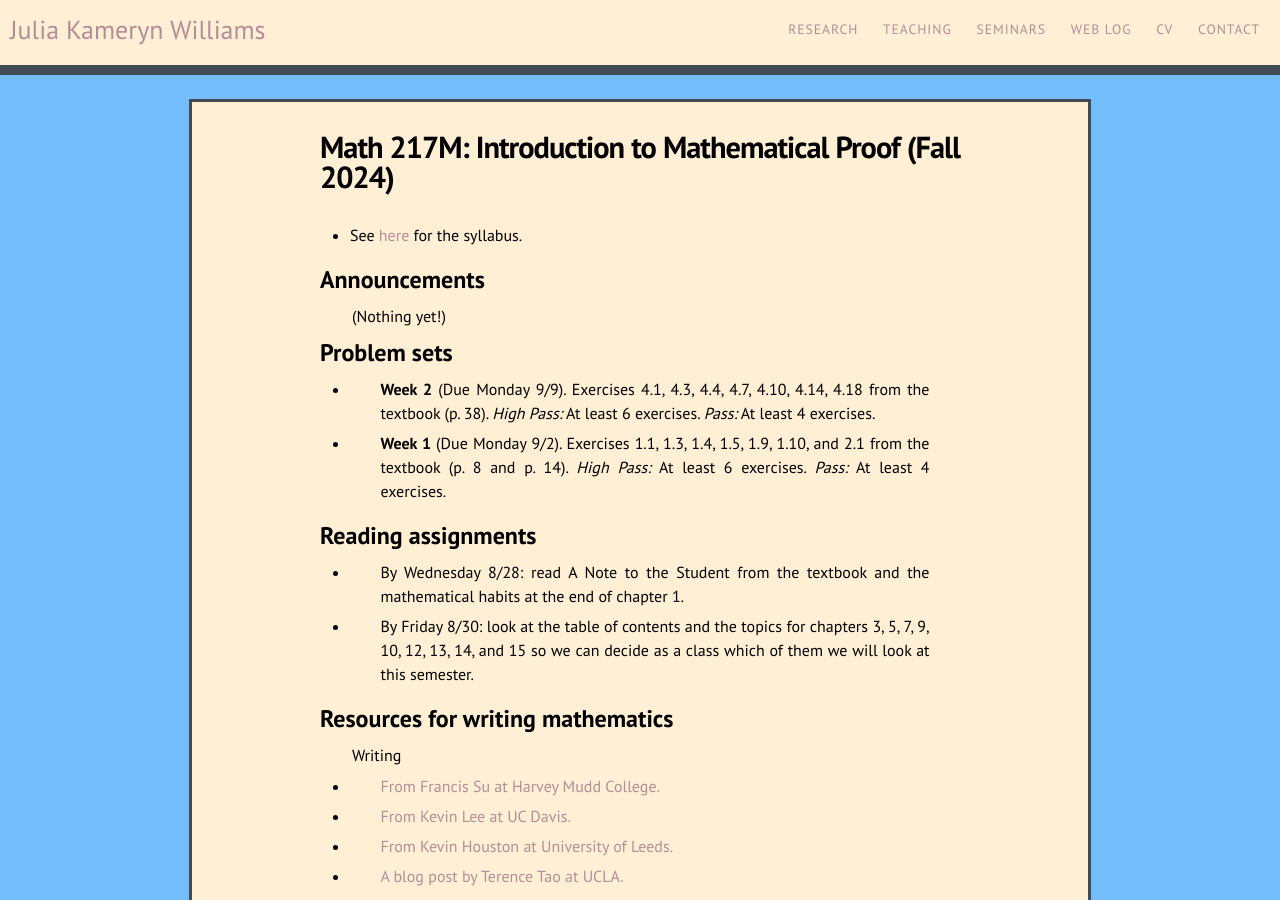
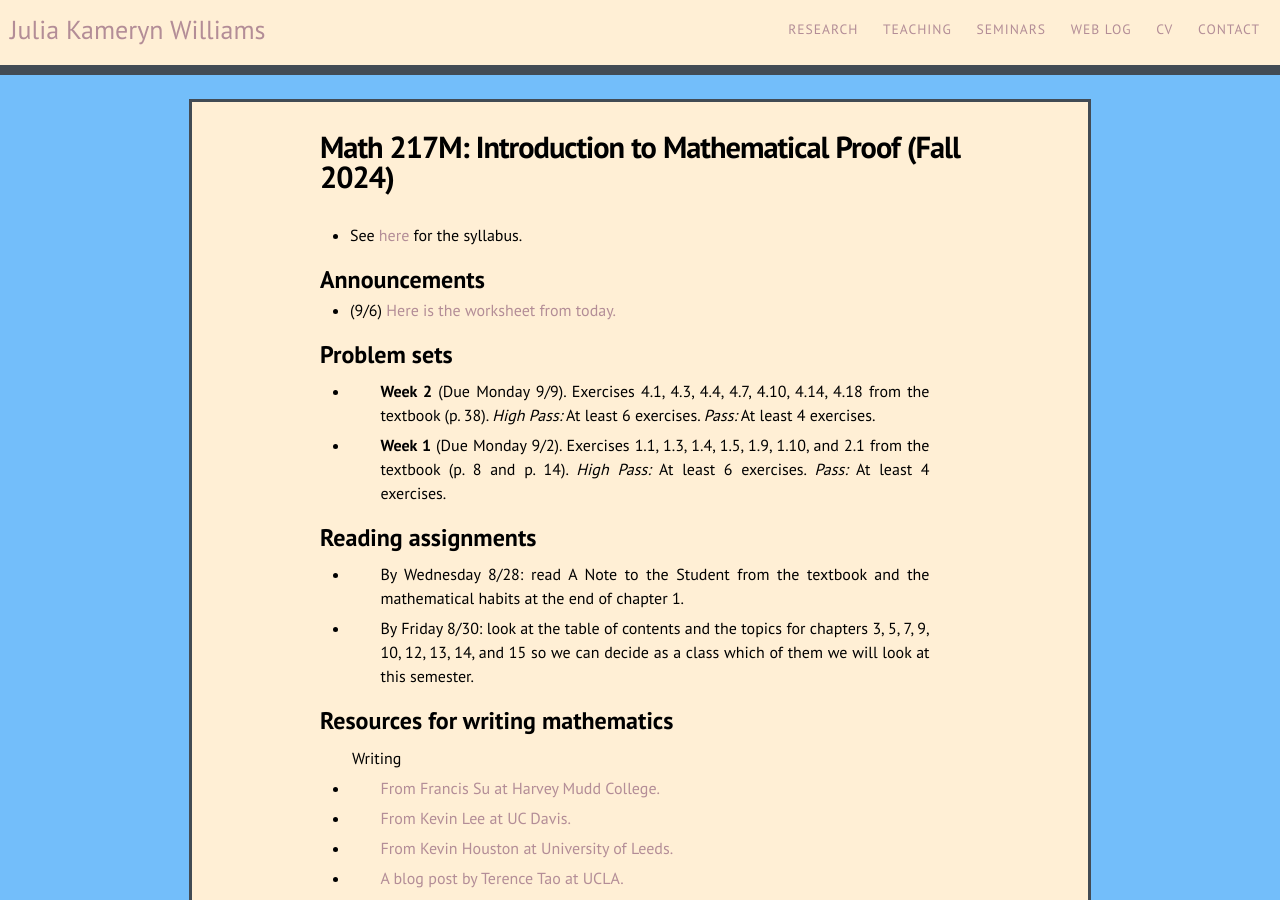
Before and after one commit to kamerynjw/kamerynjw.github.io, a Jekyll site: the page built from teaching/2024/math217m.md, in a window 1280 px wide and 900 px high. Built offline with Jekyll 4.4.1, drawn with Linux system fonts in a browser that asks for light colours; nearby versions of some CDN libraries.

Commit message:
added 217 worksheet

```diff
--- a/teaching/2024/math217m.md
+++ b/teaching/2024/math217m.md
@@ -10,7 +10,7 @@ permalink: /teaching/2024/math217m/
 Announcements
 -------------
 
-(Nothing yet!)
+* (9/6) [Here is the worksheet from today.]({{ page.url }}recursion.pdf)
 
 Problem sets
 -------
```
Also changed, not shown: 1 other file.
